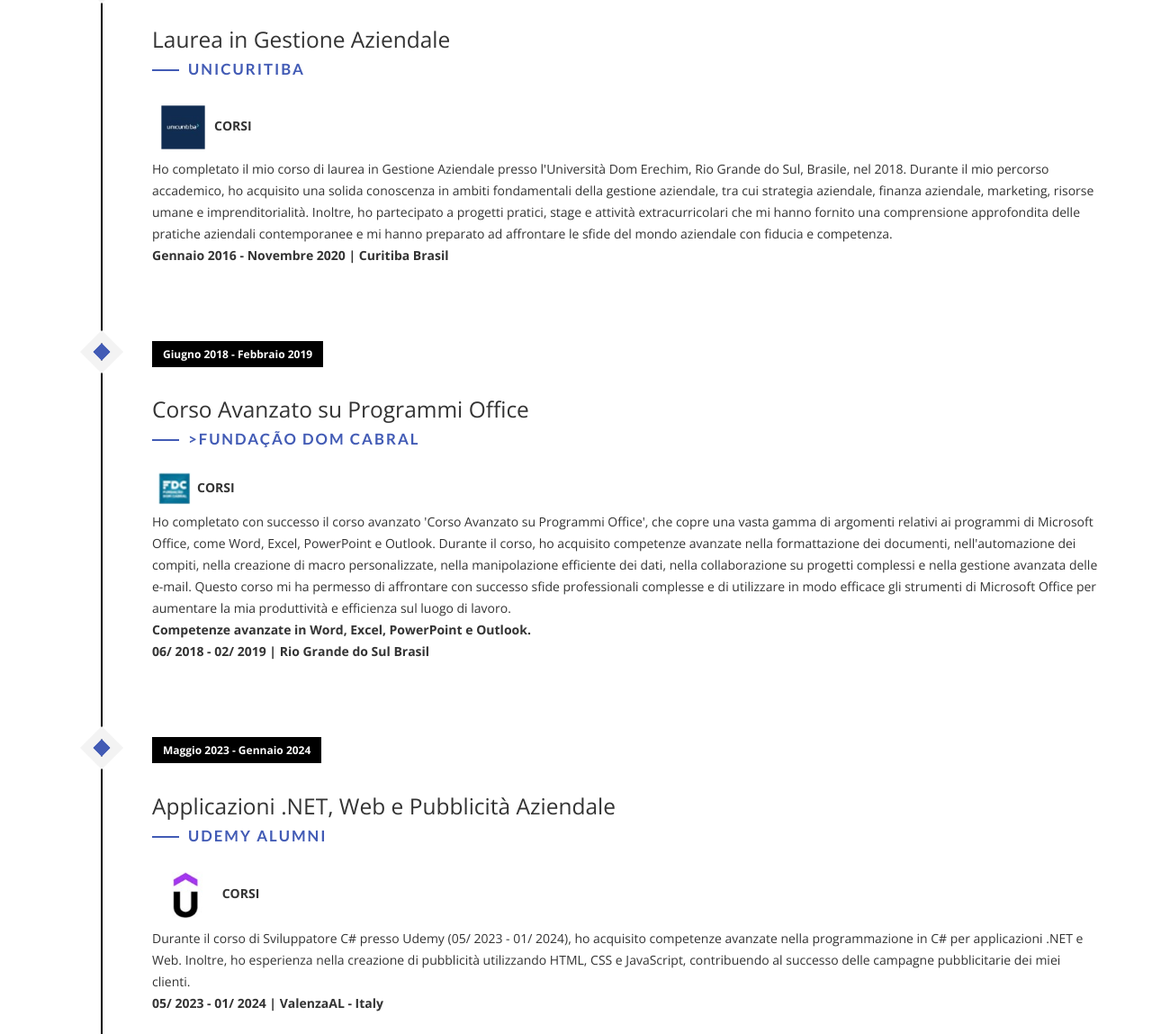
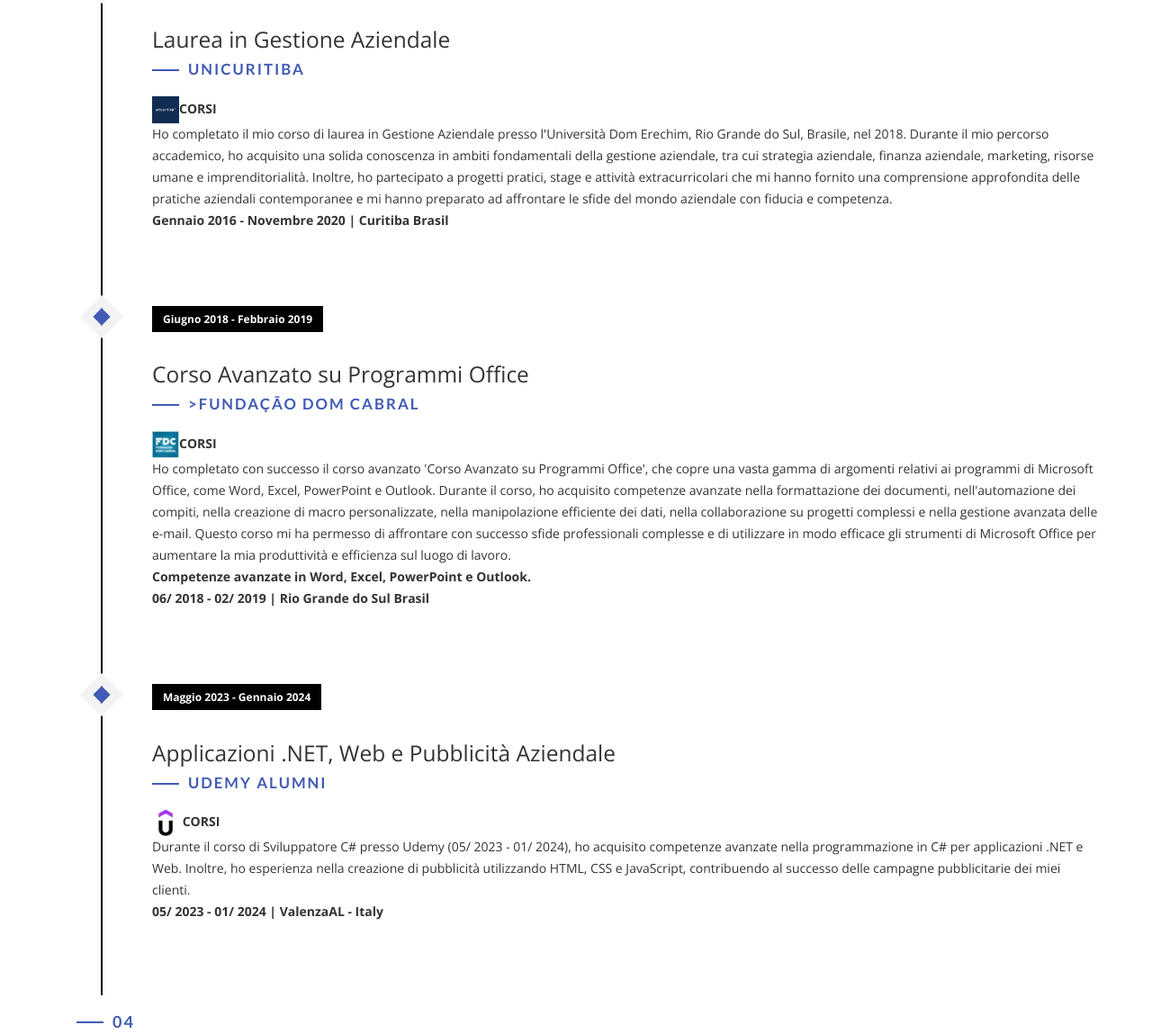
Before and after one commit to Ericsonpiccoli/contact, a plain HTML site: page index.html in a window 1280 px wide. Shown: the part 3655-4804 px from the top of the page at 90% size. Drawn offline with nearby package versions, Linux system fonts and the light colour scheme; a web font is replaced by a local one.

Commit message:
Update index.html
Signed-off-by: Ericsonpiccoli <167118982+Ericsonpiccoli@users.noreply.github.com>

```diff
--- a/index.html
+++ b/index.html
@@ -173,7 +173,7 @@
                         <p class="timeline-event-thumbnail">Gennaio 2016 - Novembre 2020</p>
                         <h3>Laurea in Gestione Aziendale</h3>
                         <h4> UNICURITIBA</h4>
-                        <p><img src="img/unicuritiba.jpg" alt=""style="transform: scale(0.7);"><strong>CORSI</strong>
+                        <p><img src="img/unicuritiba.jpg" alt=""style="width: 30px; height: 30px;"><strong>CORSI</strong>
                             <br> Ho completato il mio corso di laurea in Gestione Aziendale presso l'Università Dom  Erechim, Rio Grande do Sul, Brasile, nel 2018. Durante il mio percorso accademico, ho acquisito una solida conoscenza in ambiti fondamentali della gestione aziendale, tra cui strategia aziendale, finanza aziendale, marketing, risorse umane e imprenditorialità. Inoltre, ho partecipato a progetti pratici, stage e attività extracurricolari che mi hanno fornito una comprensione approfondita delle pratiche aziendali contemporanee e mi hanno preparato ad affrontare le sfide del mondo aziendale con fiducia e competenza.
                             <br> <strong>Gennaio 2016 - Novembre 2020 | Curitiba Brasil</strong>
                         </p>
@@ -185,7 +185,7 @@
                         <p class="timeline-event-thumbnail">Giugno 2018 - Febbraio 2019</p>
                         <h3>Corso Avanzato su Programmi Office</h3>
                         <H4>>FUNDAÇÃO DOM CABRAL</H4>
-                        <p><img src="img/FUNDAÇÃO DOM CABRAL           .jpg" alt="" style="transform: scale(0.7);"><strong>CORSI</strong>
+                        <p><img src="img/FUNDAÇÃO DOM CABRAL           .jpg" alt="" style="width: 30px; height: 30px;"><strong>CORSI</strong>
                             <br> Ho completato con successo il corso avanzato 'Corso Avanzato su Programmi Office', che copre una vasta gamma di argomenti relativi ai programmi di Microsoft Office, come Word, Excel, PowerPoint e Outlook. Durante il corso, ho acquisito competenze avanzate nella formattazione dei documenti, nell'automazione dei compiti, nella creazione di macro personalizzate, nella manipolazione efficiente dei dati, nella collaborazione su progetti complessi e nella gestione avanzata delle e-mail. Questo corso mi ha permesso di affrontare con successo sfide professionali complesse e di utilizzare in modo efficace gli strumenti di Microsoft Office per aumentare la mia produttività e efficienza sul luogo di lavoro.
                             <br><strong>Competenze avanzate in Word, Excel, PowerPoint e Outlook.</strong>
                             <br><strong>06/ 2018 - 02/ 2019 | Rio Grande do Sul Brasil</strong>
@@ -198,7 +198,7 @@
                         <p class="timeline-event-thumbnail">Maggio 2023 - Gennaio 2024</p>
                         <h3>Applicazioni .NET, Web e Pubblicità Aziendale</h3>
                         <H4>UDEMY ALUMNI</H4>
-                        <p><img src="img/UDEMY ALUMNI.jpg" alt=""style="transform: scale(0.7);"> <strong>CORSI</strong>
+                        <p><img src="img/UDEMY ALUMNI.jpg" alt=""style="width: 30px; height: 30px;"> <strong>CORSI</strong>
                             <br> Durante il corso di Sviluppatore C# presso Udemy (05/ 2023 - 01/ 2024), ho acquisito competenze avanzate nella programmazione in C# per applicazioni .NET e Web. Inoltre, ho esperienza nella creazione di pubblicità utilizzando HTML, CSS e JavaScript, contribuendo al successo delle campagne pubblicitarie dei miei clienti.
                             <br><strong> 05/ 2023 - 01/ 2024 | ValenzaAL - Italy </strong>
                         </p>
```
